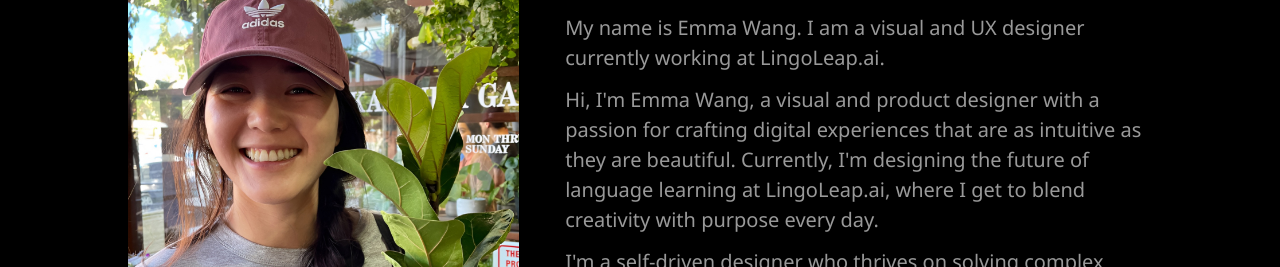
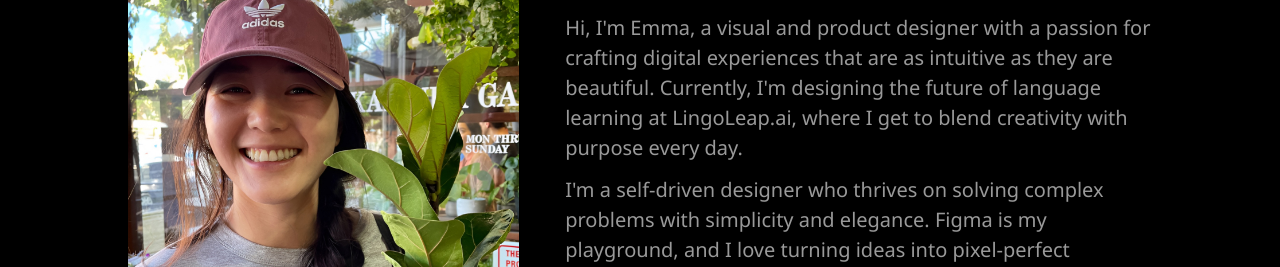
Before and after one commit to emmawangux/www-emmawang-net, a plain HTML site: page about.html in a window 1280 px wide. Shown: the part 533-800 px from the top of the page. Drawn offline with nearby package versions, Linux system fonts and the light colour scheme; some packages are replaced by stand-ins of ours; a script that the page names is missing.

Commit message:
bio updated

```diff
--- a/about.html
+++ b/about.html
@@ -134,15 +134,11 @@
               <div class="about-text-container">
                 <h2>A Little About Me</h2>
                 <p>
-                  My name is Emma Wang. I am a visual and UX designer currently
-                  working at LingoLeap.ai.
-                </p>
-                <p>
-                  Hi, I'm Emma Wang, a visual and product designer with a
-                  passion for crafting digital experiences that are as intuitive
-                  as they are beautiful. Currently, I'm designing the future of
-                  language learning at LingoLeap.ai, where I get to blend
-                  creativity with purpose every day.
+                  Hi, I'm Emma, a visual and product designer with a passion for
+                  crafting digital experiences that are as intuitive as they are
+                  beautiful. Currently, I'm designing the future of language
+                  learning at LingoLeap.ai, where I get to blend creativity with
+                  purpose every day.
                 </p>
                 <p>
                   I'm a self-driven designer who thrives on solving complex
```
